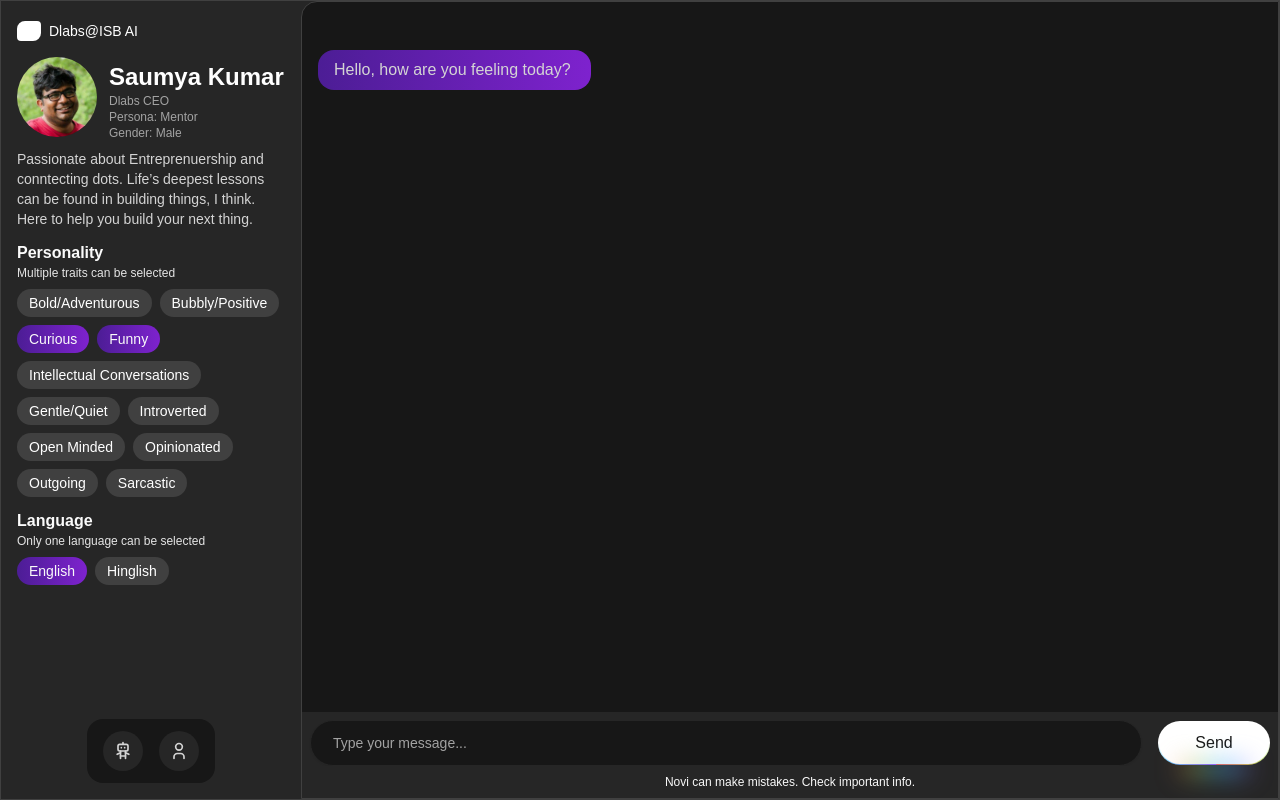
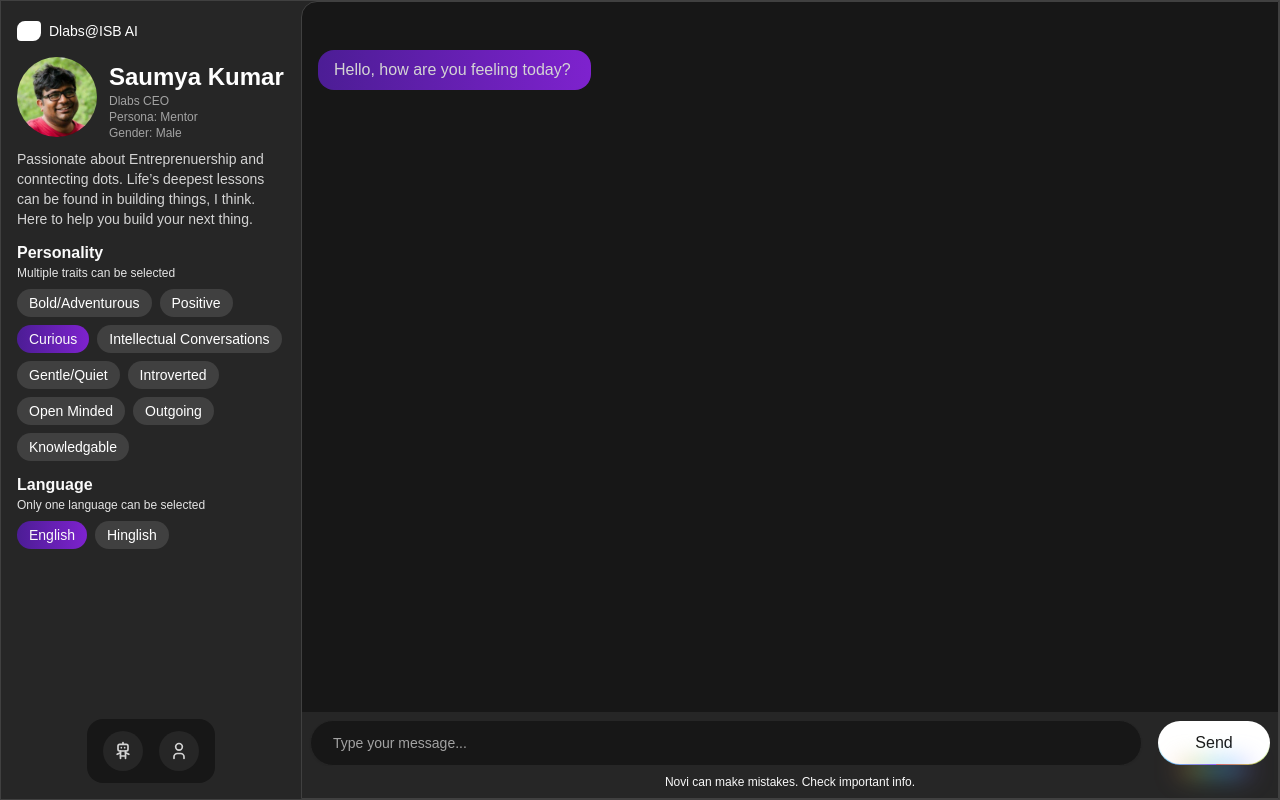
Before and after one commit to amaze18/ISB-Agent, a Next.js app in the folder chatbot-new-frontend/: page /chat in a window 1280 px wide. Built offline with nearby package versions, Linux system fonts and the light colour scheme.

Commit message:
Update Sidebar.jsx traits

```diff
--- a/chatbot-new-frontend/src/components/Sidebar.jsx
+++ b/chatbot-new-frontend/src/components/Sidebar.jsx
@@ -82,16 +82,14 @@ export function SidebarDemo() {
 
   const traits = [
     "Bold/Adventurous",
-    "Bubbly/Positive",
+    "Positive",
     "Curious",
-    "Funny",
     "Intellectual Conversations",
     "Gentle/Quiet",
     "Introverted",
     "Open Minded",
-    "Opinionated",
     "Outgoing",
-    "Sarcastic",
+    "Knowledgable"
   ];
 
 
```
